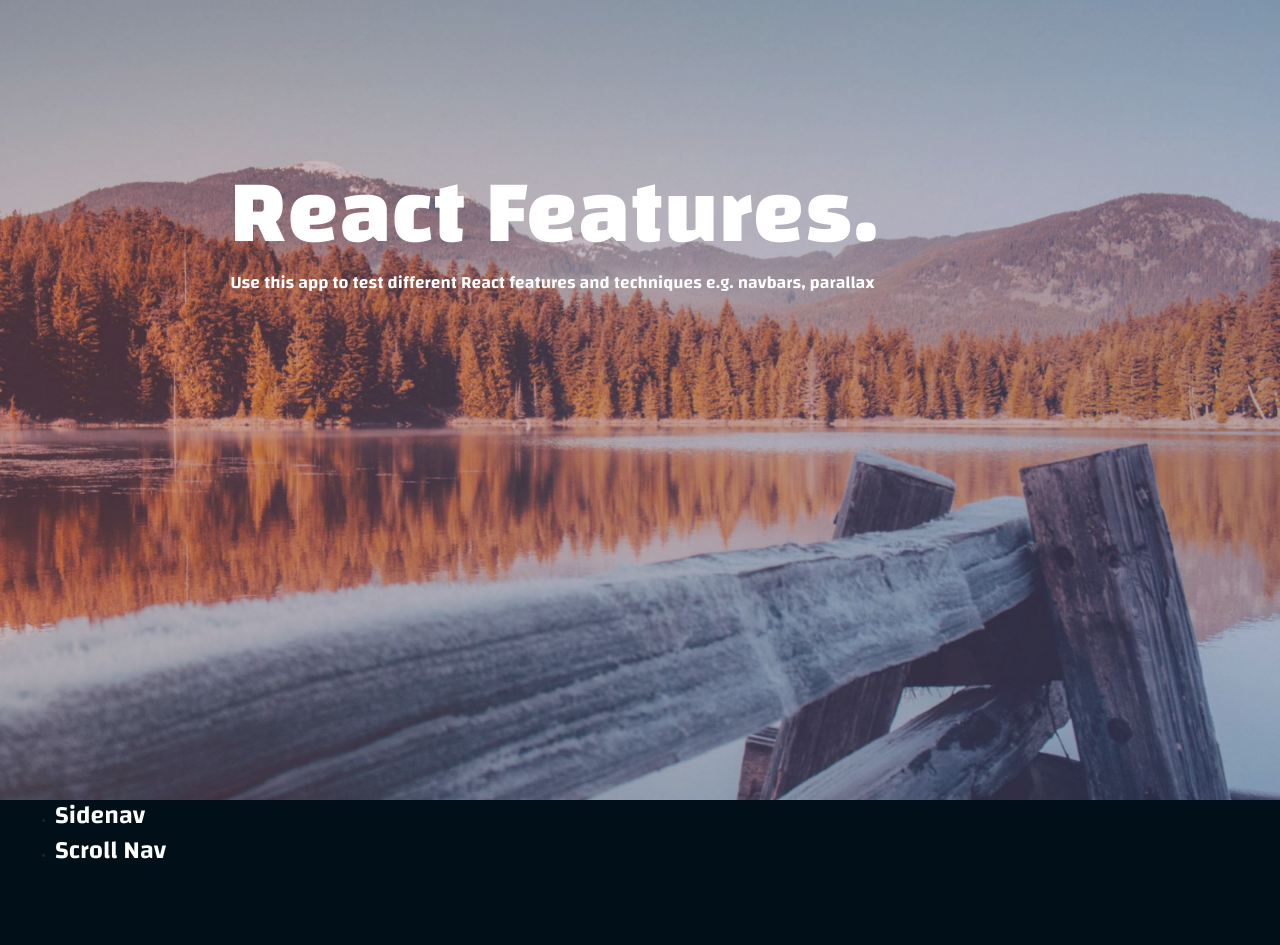
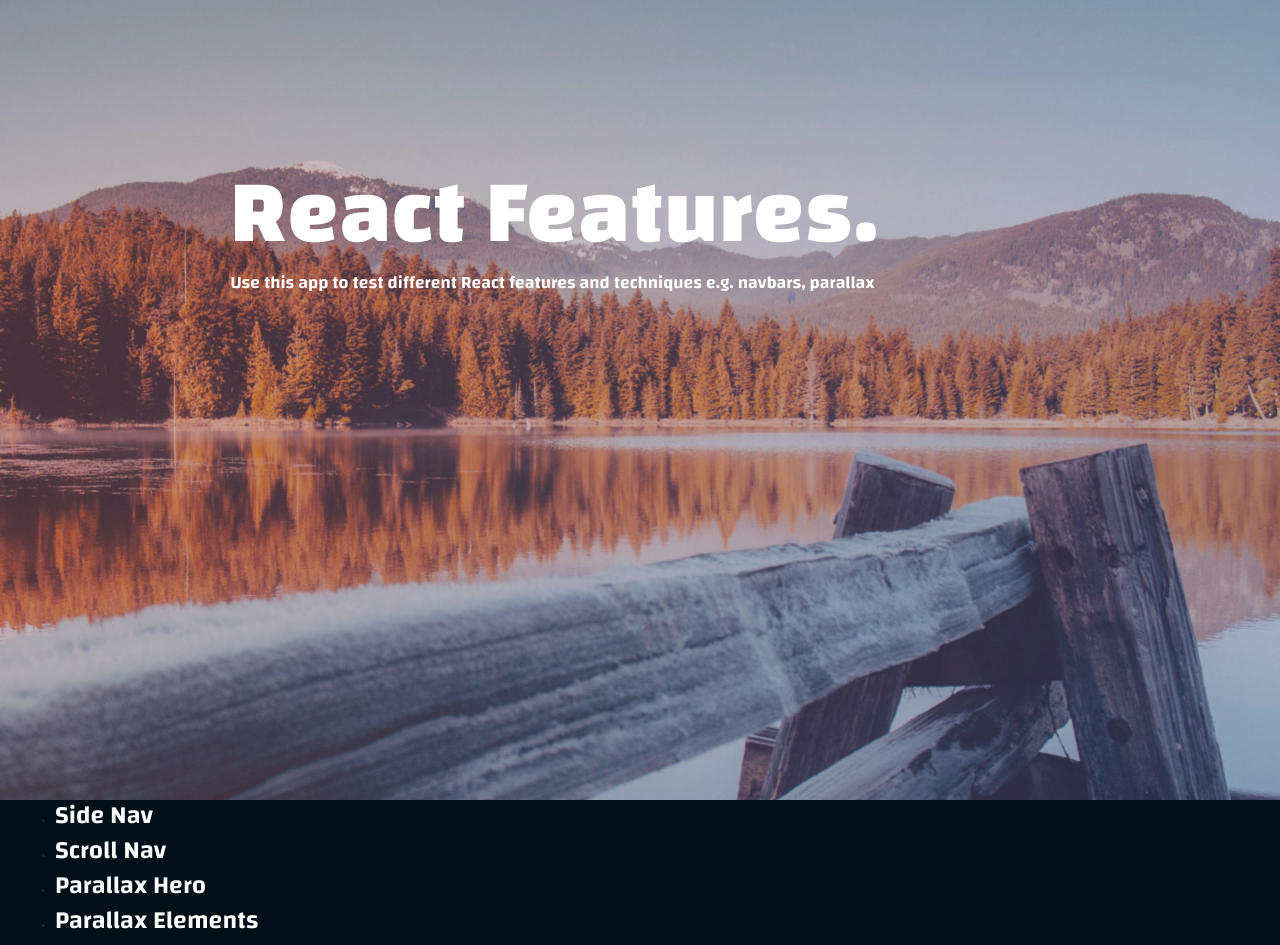
Before and after one commit to eesa94/react-features, a React (Create React App) app: page / in a window 1280 px wide. Before the commit the page ends 875 px from the top, so only its background shows below. Built offline with nearby package versions, Linux system fonts and the light colour scheme.

Commit message:
create features in state and map through to create links on homepage

```diff
--- a/src/App.js
+++ b/src/App.js
@@ -17,7 +17,7 @@ class App extends Component {
               <Route exact path="/" component={Home} />
               <Route path="/pathone" component={PathOne} />
               <Route path="/pathtwo" component={PathTwo} />
-              <Route path="/feature-one" component={FeatureOne} />
+              <Route path="/feature-1" component={FeatureOne} />
             </Switch>
           </div>
         </BrowserRouter>
--- a/src/Components/Home/Home.js
+++ b/src/Components/Home/Home.js
@@ -4,28 +4,39 @@ import Hero from '../Hero/Hero';
 import { Link } from 'react-router-dom';
 
 class Home extends Component {
+    constructor(props) {
+        super(props)
+
+        this.state = {
+            features: [
+                'Side Nav',
+                'Scroll Nav',
+                'Parallax Hero',
+                'Parallax Elements'
+            ]
+        }
+    }
+
+
     render() {
         return (
         <div className="homeContainer">
             <Hero />
 
-            {/* Features list container */}
             <div className="container-fluid">
                 <ul>
-                    <li className="featureList">
-                        <Link to='/feature-one'>
-                            <h1 className="sectionHeader changa6 white">
-                                Sidenav
-                            </h1>
-                        </Link>
-                    </li>
-                    <li className="featureList">
-                        <Link to='/feature-two'>
-                            <h1 className="sectionHeader changa6 white">
-                                Scroll Nav
-                            </h1>
-                        </Link>
-                    </li>
+                    {
+                        this.state.features.map((feature, index) =>
+                            <li className="featureList">
+                                <Link to={'/feature-' + (index+1)}>
+                                    <h1 className="sectionHeader changa6 white">
+                                        {feature}
+                                    </h1>
+                                </Link>
+                            </li>
+
+                        )
+                    }
                 </ul>
             </div>
         </div>
```
